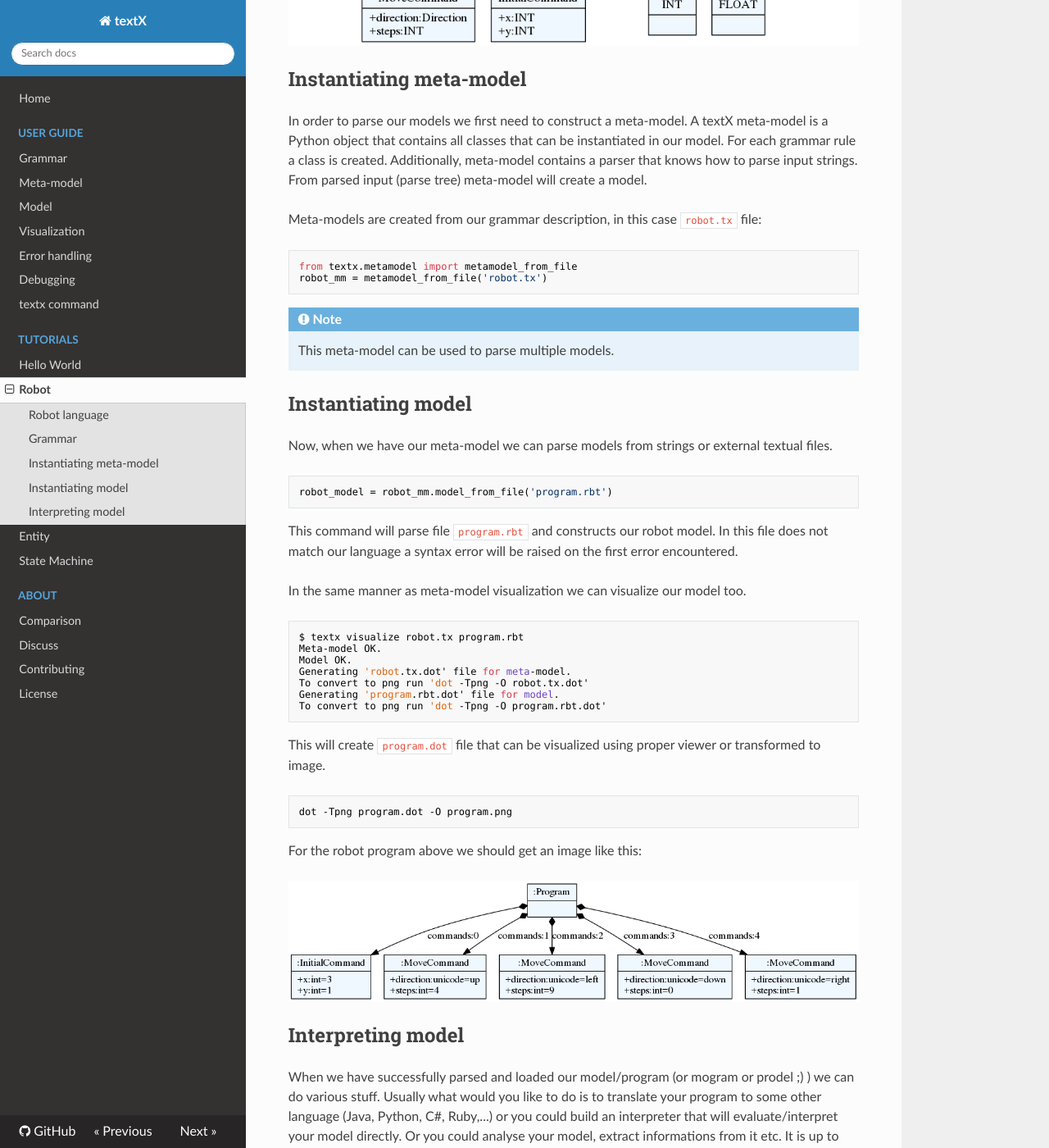
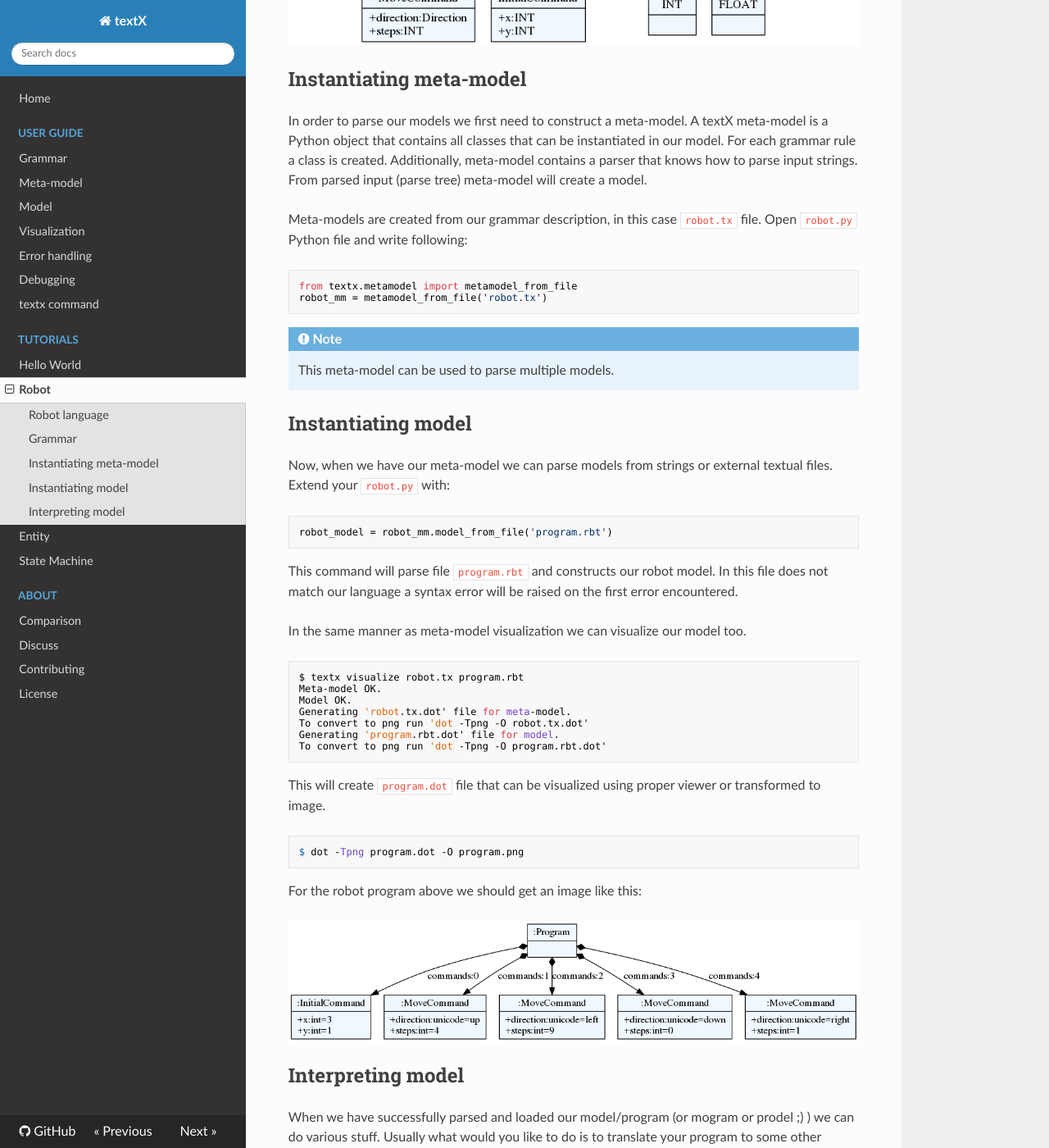
Before and after one commit to textX/textX, an MkDocs documentation site: the page built from docs/tutorials/robot.md, in a window 1280 px wide and 1400 px high, scrolled down 4603 px. Shown: the whole window at 82% size. Built offline with MkDocs 1.6.1, drawn with Linux system fonts in a browser that asks for light colours; nearby versions of some CDN libraries; old or Windows-style settings are respelled for this version of MkDocs; some of the changed text lies outside the part shown.

Commit message:
Small fixes in robot tutorial

````diff
--- a/docs/tutorials/robot.md
+++ b/docs/tutorials/robot.md
@@ -154,8 +154,8 @@ Lets define a C-style single line comments.
       /\/\/.*$/
     ;
 
-Our grammar is done. Save it in `robot.tx` file. The content of this file should
-now be:
+Our grammar is done. Save it in `robot.tx` file. The content of this file
+should now be:
 
     Program:
       'begin'
@@ -222,7 +222,7 @@ Additionally, meta-model contains a parser that knows how to parse input
 strings. From parsed input (parse tree) meta-model will create a model.
 
 Meta-models are created from our grammar description, in this case
-`robot.tx` file:
+`robot.tx` file. Open `robot.py` Python file and write following:
 
 ```python
 from textx.metamodel import metamodel_from_file
@@ -235,7 +235,7 @@ robot_mm = metamodel_from_file('robot.tx')
 ## Instantiating model
 
 Now, when we have our meta-model we can parse models from strings or external
-textual files.
+textual files. Extend your `robot.py` with:
 
 ```python
 robot_model = robot_mm.model_from_file('program.rbt')
@@ -258,7 +258,7 @@ In the same manner as meta-model visualization we can visualize our model too.
 This will create `program.dot` file that can be visualized using proper viewer
 or transformed to image.
 
-    dot -Tpng program.dot -O program.png
+    $ dot -Tpng program.dot -O program.png
 
 For the robot program above we should get an image like this:
 
@@ -278,7 +278,8 @@ We will show here how to build a simple interpreter that will start the robot
 from the initial position and print the position of the robot after each
 command.
 
-Lets imagine that we have a robot that understands our language.
+Lets imagine that we have a robot that understands our language. In your
+`robot.py` file add:
 
     class Robot(object):
 
@@ -350,7 +351,7 @@ instantiates an object of particular class. Use `register_obj_processors`
 method on meta-model to register callables/processors for classes your wish to
 process in some way immediately after instantiation.
 
-Lets define our processor for `MoveCommand`.
+Lets define our processor for `MoveCommand` in `robot.py` file.
 
 ```python
 def move_command_processor(move_cmd):
````
